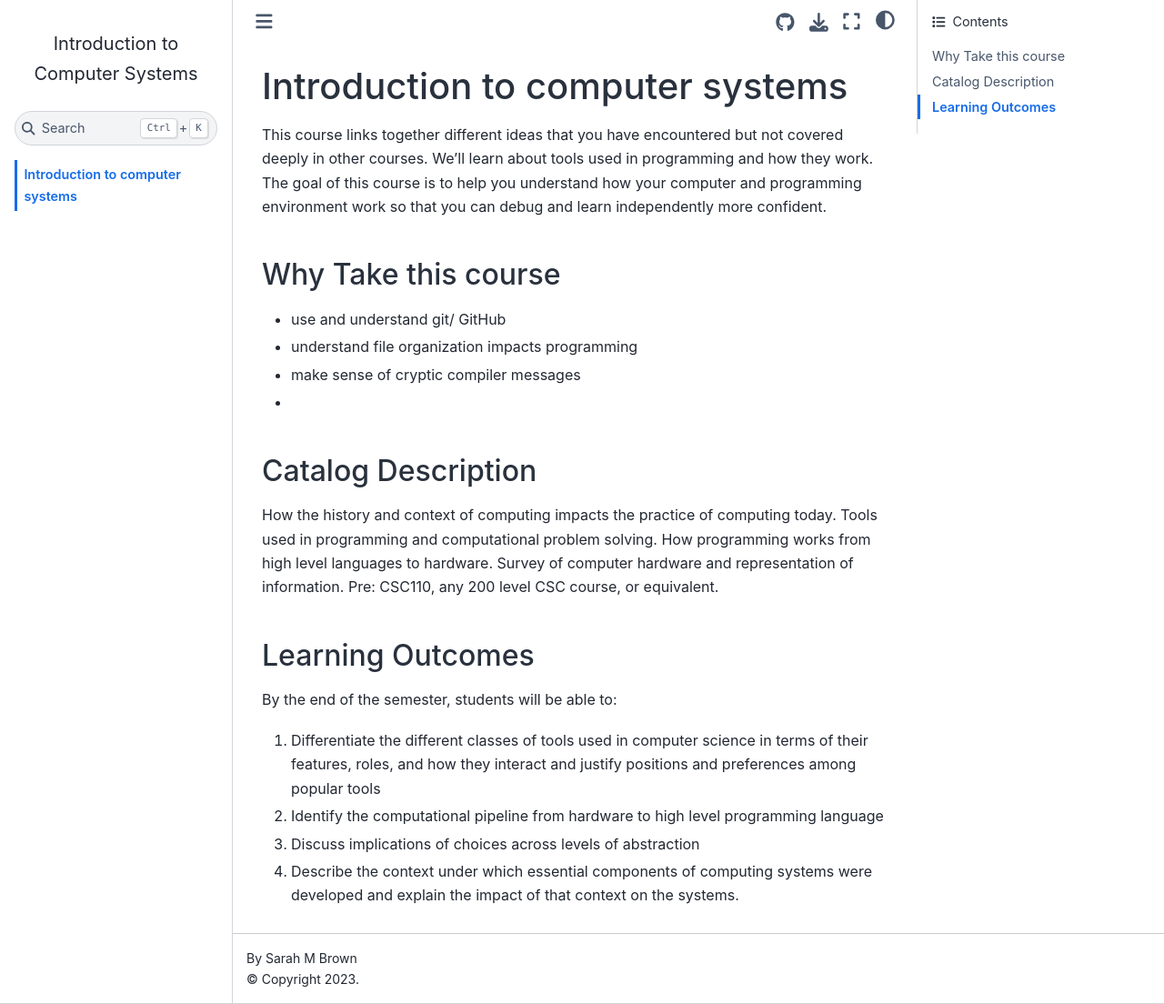
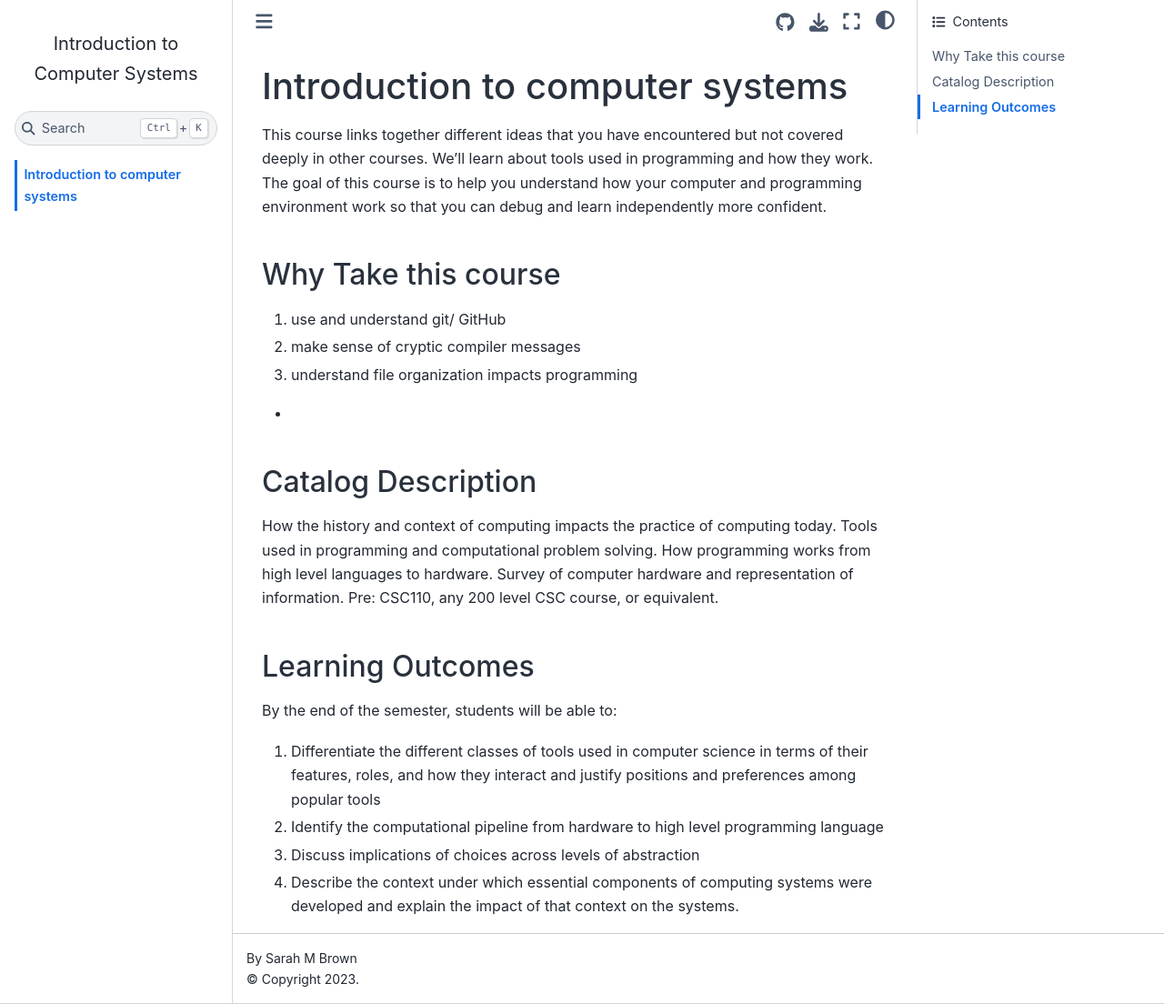
Before and after one commit to klattuada/introcompsys.github.io, a Jupyter Book: the page built from index.md, in a window 1280 px wide and 1104 px high. Shown: the whole window at 91% size. Built offline with Jupyter Book 1.0.4 settings and Sphinx 7.4.7 and the Sphinx Book theme 1.1.4, drawn with Linux system fonts in a browser that asks for light colours; part of the change alters nothing that is shown.

```diff
--- a/index.md
+++ b/index.md
@@ -7,9 +7,9 @@ environment work so that you can debug and learn independently more confident.
 
 ## Why Take this course
 
-- use and understand git/ GitHub
-- understand file organization impacts programming
-- make sense of cryptic compiler messages
+1. use and understand git/ GitHub
+1. make sense of cryptic compiler messages
+1. understand file organization impacts programming
 -
 
 ## Catalog Description
```
